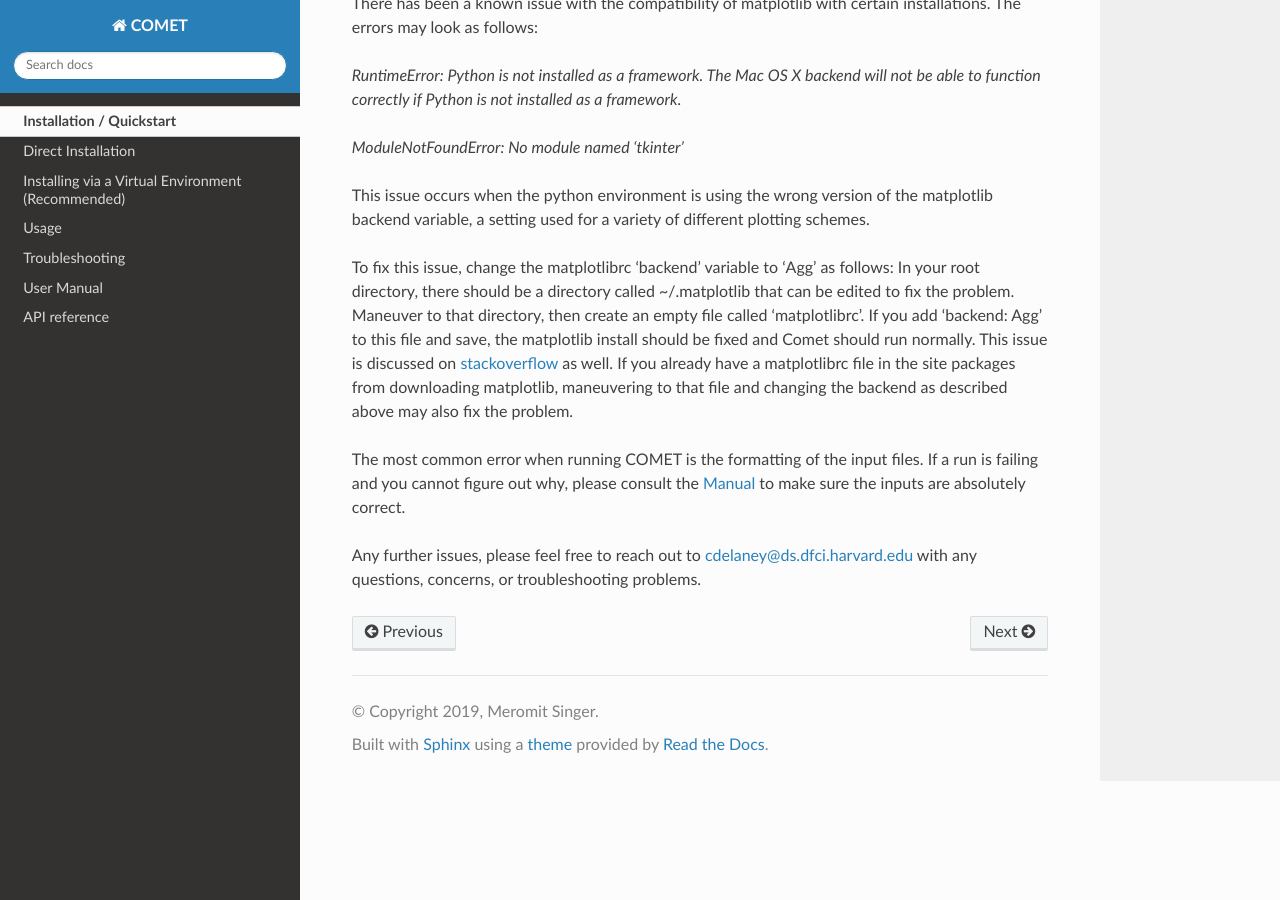
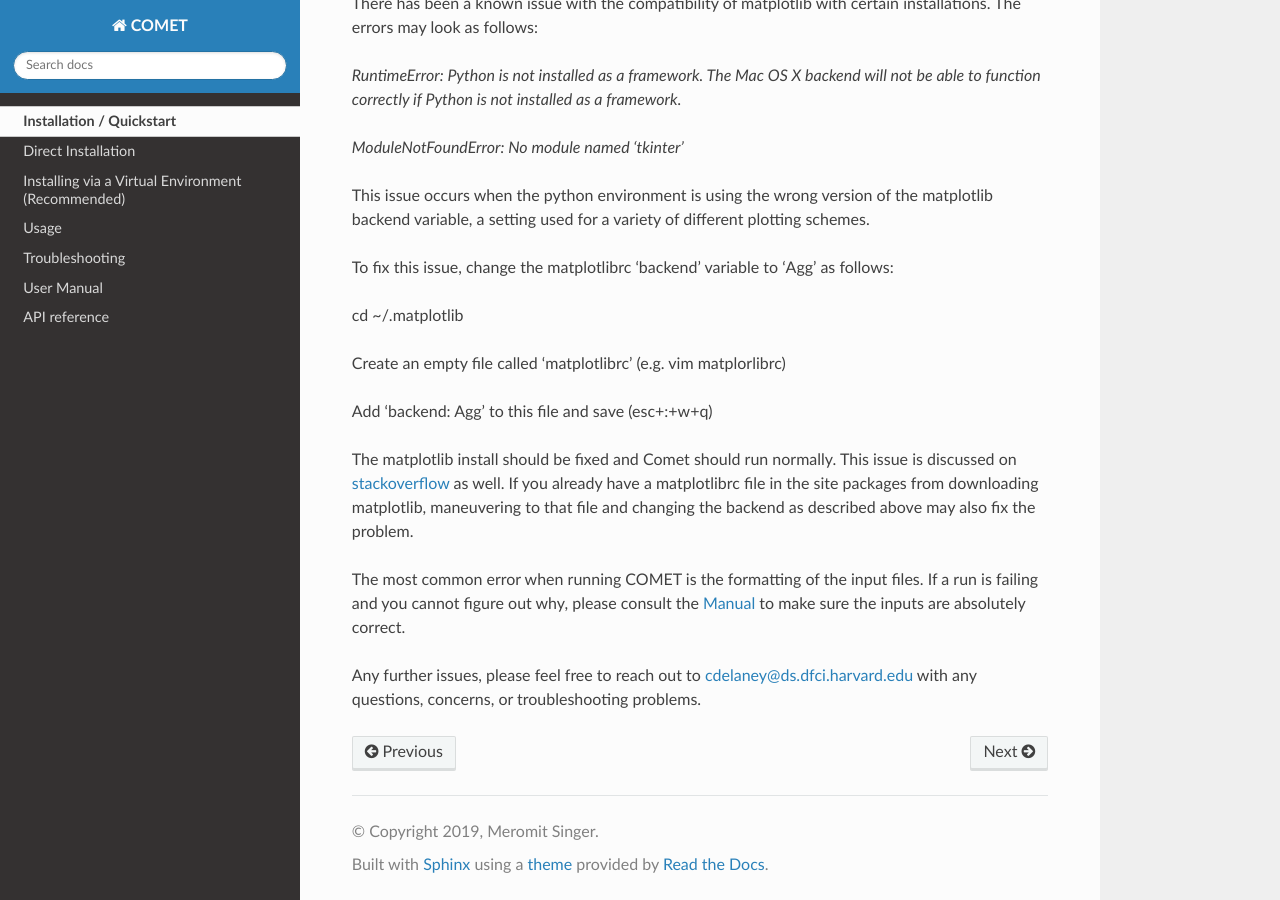
Before and after one commit to MSingerLab/COMETSC, a Sphinx documentation site: the page built from docs/source/quickstart.rst, in a window 1280 px wide and 900 px high, scrolled down 4085 px. Built offline with Sphinx 7.4.7 and the Read the Docs theme 2.0.0, drawn with Linux system fonts in a browser that asks for light colours.

Commit message:
slight troubleshooting change

```diff
--- a/docs/source/quickstart.rst
+++ b/docs/source/quickstart.rst
@@ -221,11 +221,16 @@ This issue occurs when the python environment is using the wrong
 version of the matplotlib backend variable, a setting used for a
 variety of different plotting schemes.
 
-To fix this issue, change the matplotlibrc ‘backend’ variable to ‘Agg’ as follows:
-In your root directory, there should be a directory called
-~/.matplotlib that can be edited to fix the problem. Maneuver to that directory, then create
-an empty file called 'matplotlibrc'. If you add 'backend: Agg' to this file and save, the matplotlib install should be
-fixed and Comet should run normally. This issue is discussed on
+To fix this issue, change the matplotlibrc ‘backend’ variable to ‘Agg’
+as follows:
+
+cd ~/.matplotlib
+
+Create an empty file called 'matplotlibrc' (e.g. vim matplorlibrc)
+
+Add 'backend: Agg' to this file and save (esc+:+w+q)
+
+The matplotlib install should be fixed and Comet should run normally. This issue is discussed on
 stackoverflow_ as well. If you already have a matplotlibrc file in the
 site packages from downloading matplotlib, maneuvering to that file and changing
 the backend as described above may also fix the problem.
```
